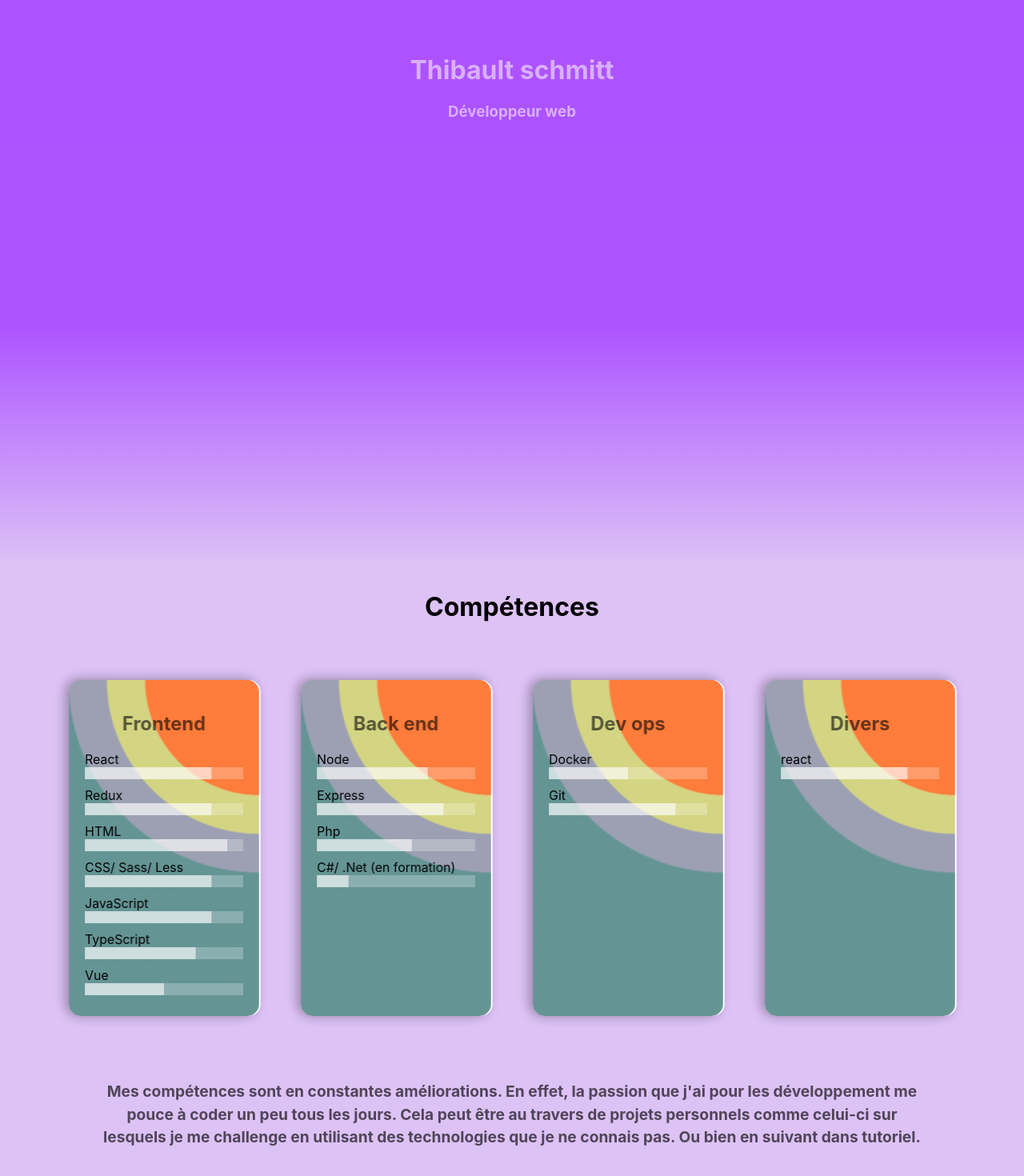
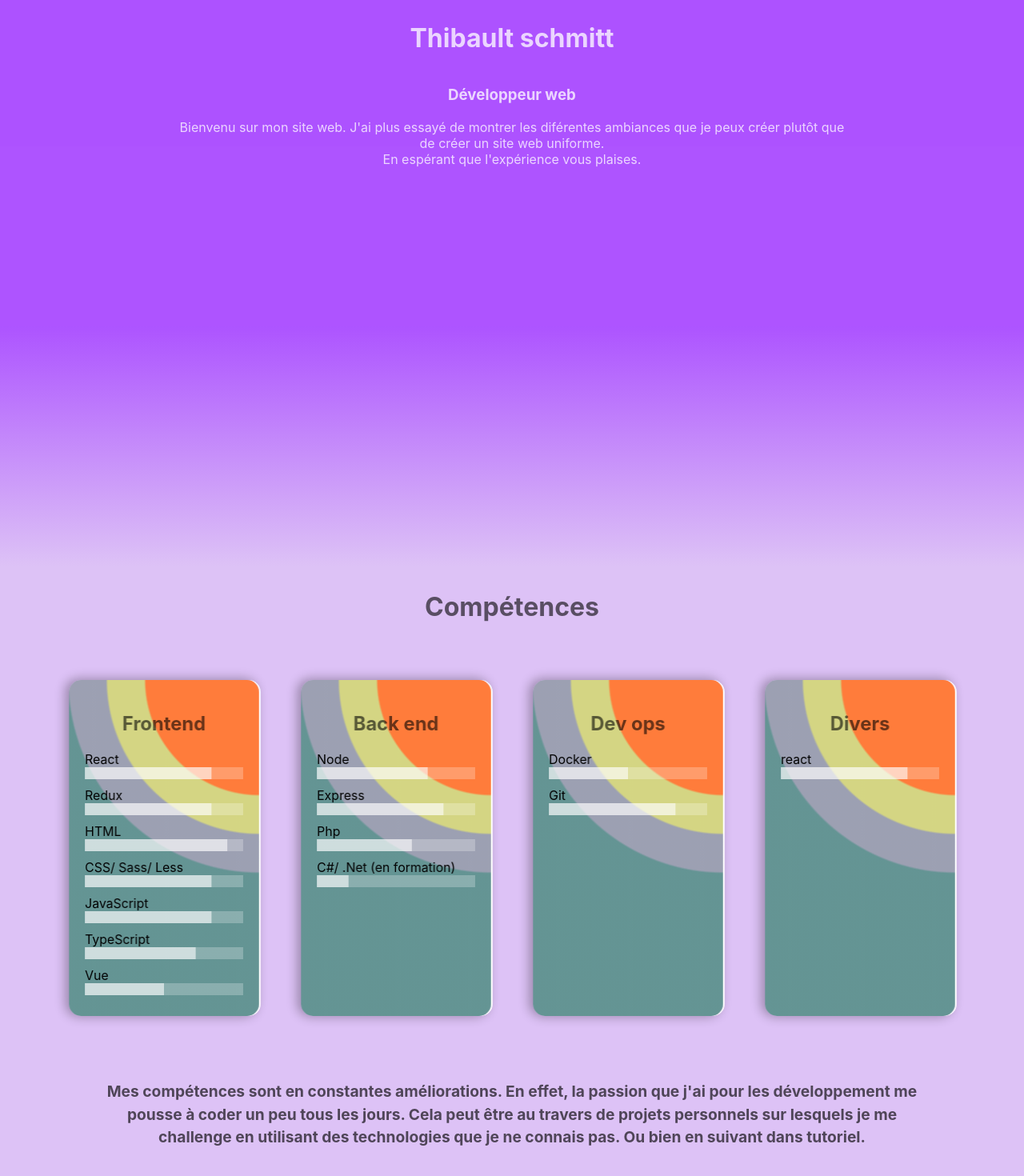
Before and after one commit to TiboLeFreapon/portifolio-actuel, a React (Create React App) app: page / in a window 1280 px wide. Shown: the part 192-1662 px from the top of the page at 80% size. Built offline with nearby package versions, Linux system fonts and the light colour scheme.

Commit message:
Commit arrangement

```diff
--- a/src/components/PageComptence.js
+++ b/src/components/PageComptence.js
@@ -39,8 +39,8 @@ const PageComptence = () => {
 
             <div className='text-comptence'>
                 <span className='span-pres'>
-                    Mes compétences sont en constantes améliorations. En effet, la passion que j'ai pour les développement me pouce à coder un peu tous les jours.
-                    Cela peut être au travers de projets personnels comme celui-ci sur lesquels je me challenge en utilisant des technologies que je ne connais pas.
+                    Mes compétences sont en constantes améliorations. En effet, la passion que j'ai pour les développement me pousse à coder un peu tous les jours.
+                    Cela peut être au travers de projets personnels sur lesquels je me challenge en utilisant des technologies que je ne connais pas.
                     Ou bien en suivant dans tutoriel.
                 </span>
             </div>
--- a/src/components/PanneauAcceuil.js
+++ b/src/components/PanneauAcceuil.js
@@ -9,6 +9,8 @@ const PanneauAccueil =()=>{
                 <h3>
                     Développeur web
                 </h3>
+                <span>Bienvenu sur mon site web. J'ai plus essayé de montrer les diférentes ambiances que je peux créer plutôt que de créer un site web uniforme.</span>
+                <span>En espérant que l'expérience vous plaises.</span>
             </div>
         </div>
     )
--- a/src/style/pageAccueil.scss
+++ b/src/style/pageAccueil.scss
@@ -48,13 +48,11 @@
 
 
         .contenu-panneau-acc{
-            color: rgba(255, 255, 255, 0.54);
+            color: rgba(255, 255, 255, 0.76);
             z-index: 10;
-            // padding: 15px;
-            // background: rgba(255, 255, 255, 0.171);
-            // backdrop-filter: blur(10px);
-            // border-radius: 10px;
-            // box-shadow: 1px 1px 1px 1px rgba(211, 211, 211, 0.582);
+            display: flex;
+            flex-direction: column;
+            width: 80%;
         }
     }
 }
--- a/src/style/pageComp.scss
+++ b/src/style/pageComp.scss
@@ -8,6 +8,10 @@
         display: flex;
         flex-direction: column;
         align-items: center;
+
+        h1{
+            color: rgba(0, 0, 0, 0.598);
+        }
 
         .contenu {
             display: flex;
```
